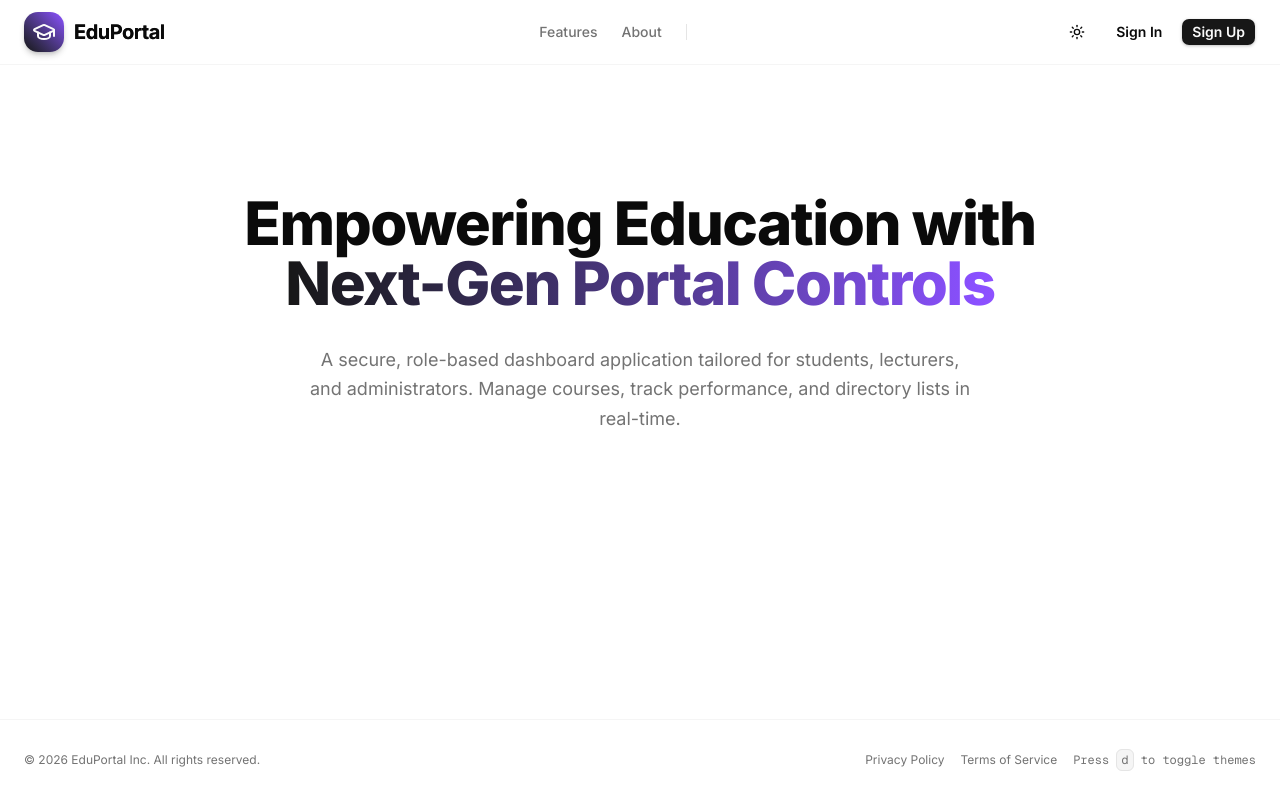
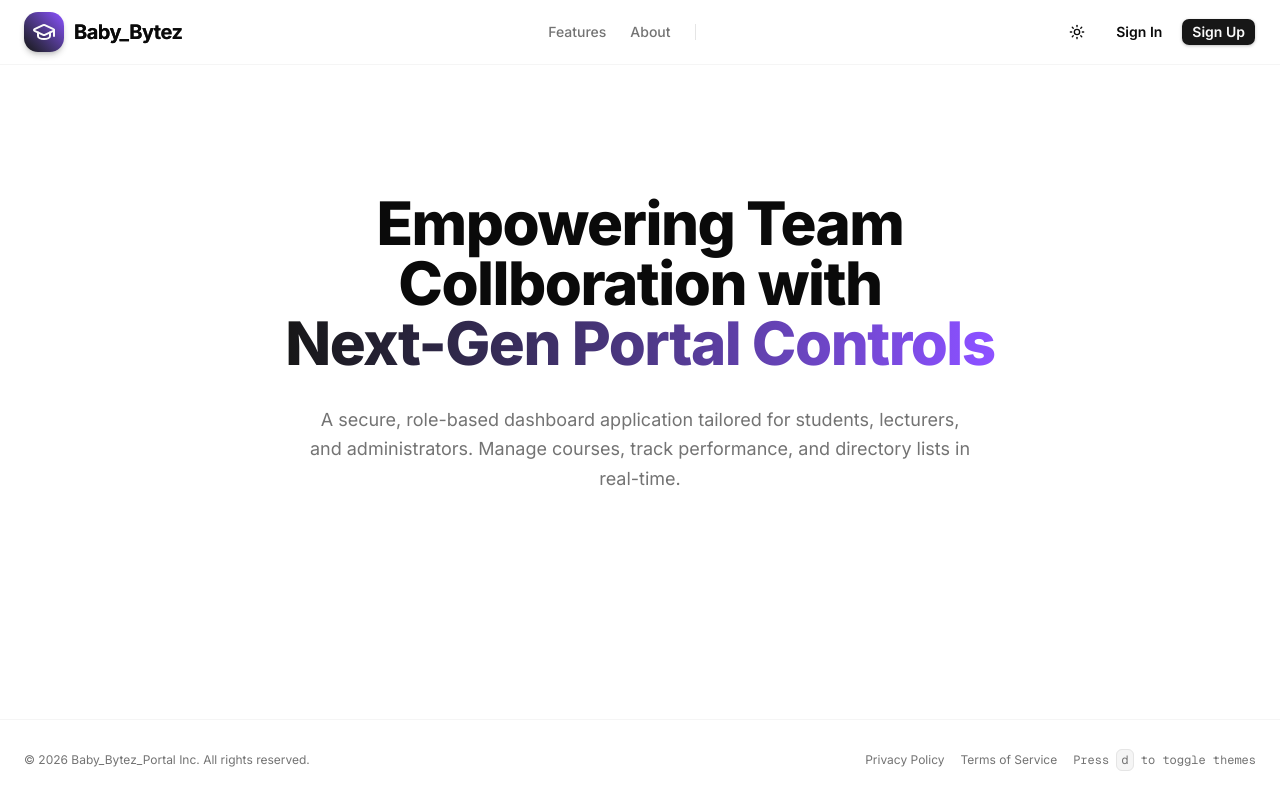
Before and after one commit to babushan02/api-hackothan-demo, a Next.js app: page / in a window 1280 px wide. Built offline with nearby package versions, Linux system fonts and the light colour scheme; no server answers.

Commit message:
landing page updated

```diff
--- a/app/page.tsx
+++ b/app/page.tsx
@@ -4,18 +4,7 @@ import Link from "next/link"
 import { useAuth } from "@/providers/auth-provider"
 import { Button } from "@/components/ui/button"
 import { useTheme } from "next-themes"
-import {
-  GraduationCap,
-  BookOpen,
-  Users,
-  Shield,
-  ArrowRight,
-  Sun,
-  Moon,
-  LogOut,
-  LayoutDashboard,
-  Sparkles,
-} from "lucide-react"
+import { GraduationCap, Sun, Moon, LogOut, LayoutDashboard } from "lucide-react"
 
 export default function LandingPage() {
   const { user, logout } = useAuth()
@@ -34,7 +23,7 @@ export default function LandingPage() {
               <GraduationCap className="h-6 w-6" />
             </div>
             <span className="bg-linear-to-r from-foreground via-foreground/90 to-muted-foreground bg-clip-text text-xl font-bold tracking-tight">
-              EduPortal
+              Baby_Bytez
             </span>
           </Link>
 
@@ -133,7 +122,7 @@ export default function LandingPage() {
 
           <div className="container mx-auto max-w-4xl space-y-8 px-4 text-center sm:px-6">
             <h1 className="text-4xl font-extrabold tracking-tight text-foreground sm:text-6xl">
-              Empowering Education with <br />
+              Empowering Team Collboration with <br />
               <span className="bg-linear-to-r from-primary to-violet-500 bg-clip-text text-transparent">
                 Next-Gen Portal Controls
               </span>
@@ -152,7 +141,7 @@ export default function LandingPage() {
       <footer className="border-t border-border/40 bg-card py-8">
         <div className="container mx-auto flex flex-col items-center justify-between gap-4 px-4 text-center sm:flex-row sm:px-6 sm:text-left">
           <p className="text-xs text-muted-foreground">
-            &copy; 2026 EduPortal Inc. All rights reserved.
+            &copy; 2026 Baby_Bytez_Portal Inc. All rights reserved.
           </p>
           <div className="flex gap-4 text-xs text-muted-foreground">
             <Link href="#" className="transition-colors hover:text-foreground">
```
